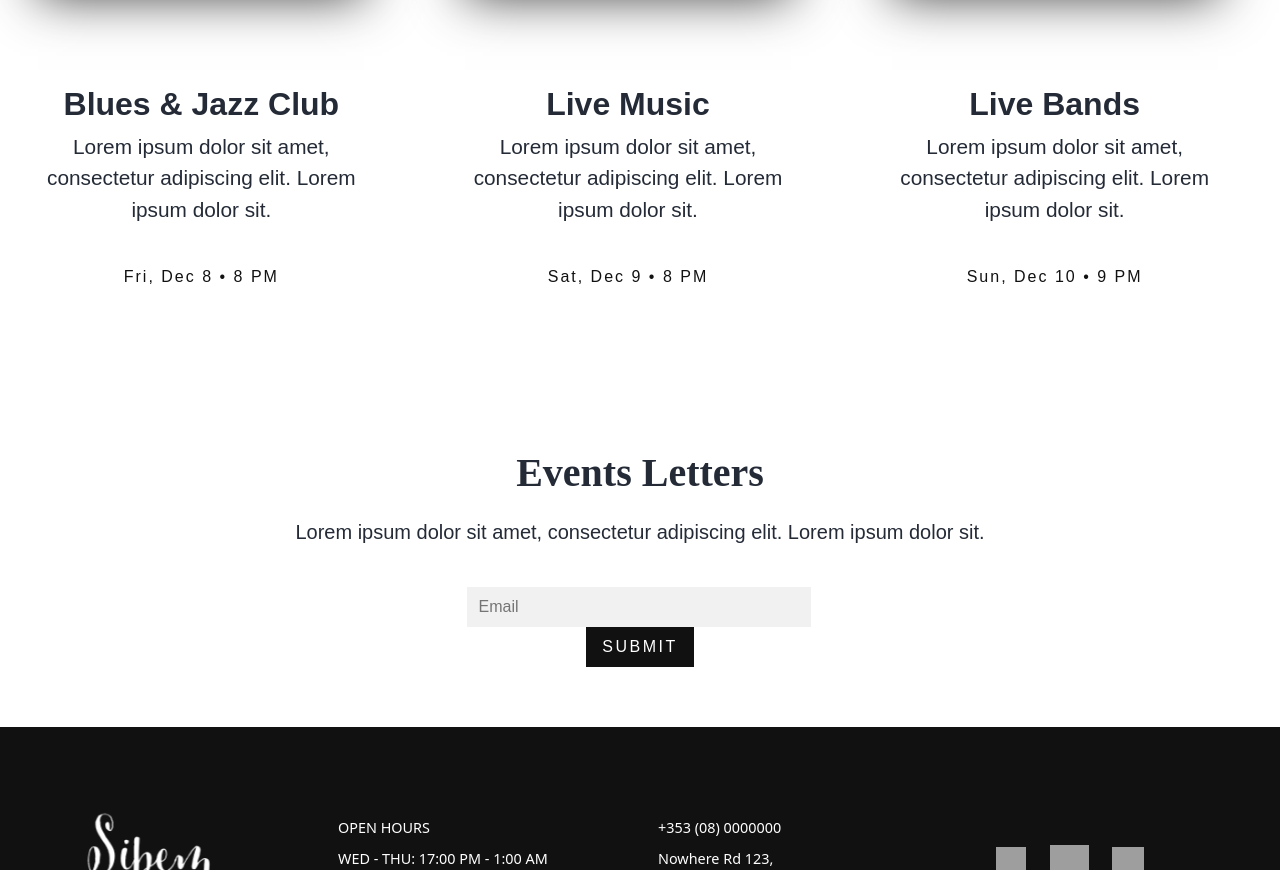
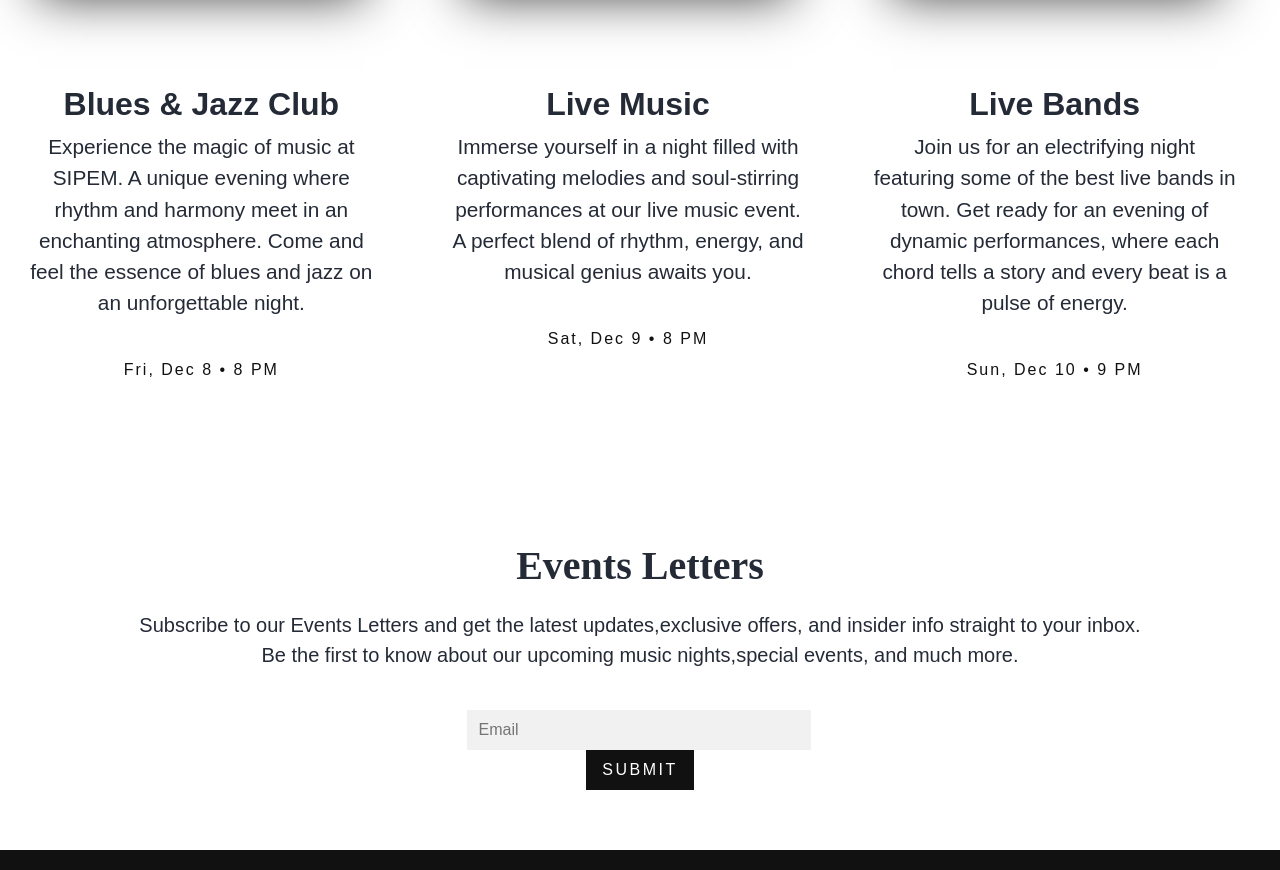
Before and after one commit to JavierBL89/SIPEM-Cocktail-Bar-Live-Music, a plain HTML site: page upcoming.html in a window 1280 px wide. Shown: the part 740-1610 px from the top of the page. Drawn offline with nearby package versions, Linux system fonts and the light colour scheme; grey boxes are pictures that could not be loaded.

Commit message:
Add real text to upcommin events. Final

```diff
--- a/upcoming.html
+++ b/upcoming.html
@@ -72,7 +72,8 @@
             <div class="event">
               <img src="./assets/images/sipem-live-music.png" alt="Blues & Jazz Club" onclick="openLightbox(this);">
               <h2 class="mt-5">Blues & Jazz Club</h2>
-              <p>Lorem ipsum dolor sit amet, consectetur adipiscing elit. Lorem ipsum dolor sit.</p>
+              <p>Experience the magic of music at SIPEM. A unique evening where rhythm and harmony meet in an enchanting
+                atmosphere. Come and feel the essence of blues and jazz on an unforgettable night.</p>
               <p class="event-time">Fri, Dec 8 • 8 PM</p>
             </div>
           </div>
@@ -80,7 +81,9 @@
             <div class="event">
               <img src="./assets/images/sipem-dj.png" alt="Live Music" onclick="openLightbox(this);">
               <h2 class="mt-5">Live Music</h2>
-              <p>Lorem ipsum dolor sit amet, consectetur adipiscing elit. Lorem ipsum dolor sit.</p>
+              <p>Immerse yourself in a night filled with captivating melodies and soul-stirring performances at our live
+                music
+                event. A perfect blend of rhythm, energy, and musical genius awaits you.</p>
               <p class="event-time">Sat, Dec 9 • 8 PM</p>
             </div>
           </div>
@@ -88,7 +91,9 @@
             <div class="event">
               <img src="./assets/images/sipem-live-bands.png" alt="Live Bands" onclick="openLightbox(this);">
               <h2 class="mt-5">Live Bands</h2>
-              <p>Lorem ipsum dolor sit amet, consectetur adipiscing elit. Lorem ipsum dolor sit.</p>
+              <p>Join us for an electrifying night featuring some of the best live bands in town. Get ready for an
+                evening of
+                dynamic performances, where each chord tells a story and every beat is a pulse of energy.</p>
               <p class="event-time">Sun, Dec 10 • 9 PM</p>
             </div>
           </div>
@@ -106,7 +111,8 @@
     <!-------------- NEWSLETTER -------------->
     <section class="newsletter">
       <h2>Events Letters</h2>
-      <p>Lorem ipsum dolor sit amet, consectetur adipiscing elit. Lorem ipsum dolor sit.</p>
+      <p>Subscribe to our Events Letters and get the latest updates,exclusive offers, and insider info straight to your
+        inbox. <br /> Be the first to know about our upcoming music nights,special events, and much more.</p>
       <form>
         <input type="email" placeholder="Email" id="subscription-email" required>
         <div class="inputBaseLine" style="visibility: hidden;"></div>
```
